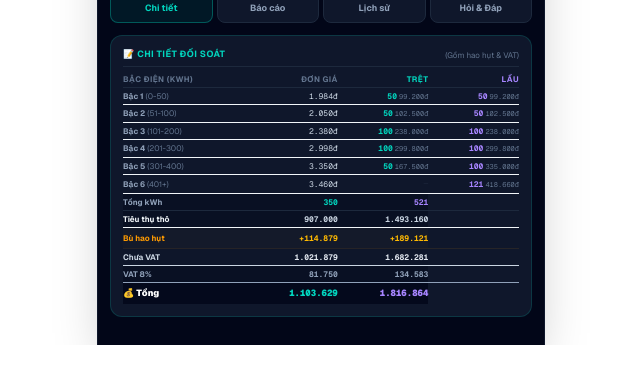
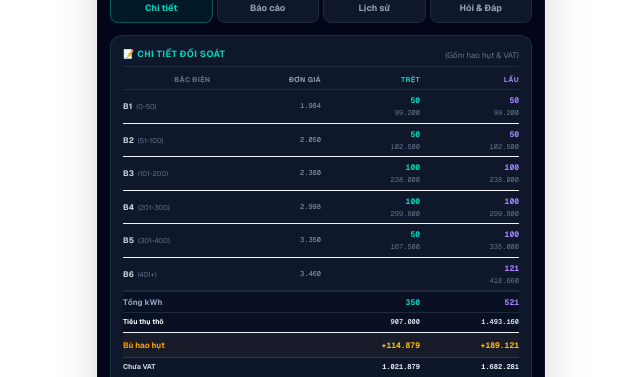
Before and after one commit to Thaichausg/Tinh_tien_dien, a Next.js app: page / in a window 1280 px wide. Shown: the part 575-952 px from the top of the page, without its empty margins (319-959 px from the left). Before the commit the page ends 920 px from the top, so only its background shows below. Built offline with nearby package versions, Linux system fonts and the light colour scheme; no server answers; the database is empty.

Commit message:
Sửa lỗi căn chỉnh cột trong bảng Chi tiết, cân đối format bảng và rút ngắn tin nhắn Zalo

```diff
--- a/app/page.tsx
+++ b/app/page.tsx
@@ -430,13 +430,13 @@ export default function ElectricitySplitter() {
     const tret = results.households[0];
     const lau = results.households[1];
 
-    const message = `⚡ BÁO CÁO PHÂN BỔ TIỀN ĐIỆN (${formattedMonth}) ⚡
------------------------------------------
+    const message = `⚡ BÁO CÁO TIỀN ĐIỆN (${formattedMonth}) ⚡
+-------------------------
 • Tổng tiền bill: ${formatVND(totalAmount)}
 • Điện tiêu thụ: ${totalKwh} kWh
 • Hao hụt: ${formatKwhValue(results.lossKwh)} kWh
 
-=========================================
+=========================
 1. HỘ TRỆT:
    - Số điện: ${tret.kwhUsed} kWh
    👉 TỔNG CỘNG: ${formatVND(tret.allocatedTotal)}
@@ -447,7 +447,7 @@ export default function ElectricitySplitter() {
    👉 TỔNG CỘNG: ${formatVND(lau.allocatedTotal)}
    - Đơn giá TB: ${lau.averagePricePerKwh.toLocaleString("vi-VN")} đ/kWh
 
------------------------------------------
+-------------------------
 ✓ Đối soát chênh lệch: 0 đ (Khớp 100%)`;
 
     navigator.clipboard.writeText(message).then(
@@ -836,13 +836,13 @@ export default function ElectricitySplitter() {
               <span className="text-[8px] text-slate-500">(Gồm hao hụt & VAT)</span>
             </div>
 
-            <table className="w-full text-[9px] text-left border-collapse">
+            <table className="w-full text-[8px] border-collapse">
               <thead>
-                <tr className="border-b border-slate-800 text-slate-500 font-bold uppercase text-[8px] tracking-wider">
-                  <th className="py-0.5">Bậc điện (kWh)</th>
-                  <th className="py-0.5 text-right">Đơn giá</th>
-                  <th className="py-0.5 text-right text-teal-400">Trệt</th>
-                  <th className="py-0.5 text-right text-violet-400">Lầu</th>
+                <tr className="border-b border-slate-800 text-slate-500 font-bold uppercase text-[7px] tracking-wider">
+                  <th className="py-1 w-[35%]">Bậc điện</th>
+                  <th className="py-1 text-right w-[15%] text-slate-400">Đơn giá</th>
+                  <th className="py-1 text-right w-[25%] text-teal-400">Trệt</th>
+                  <th className="py-1 text-right w-[25%] text-violet-400">Lầu</th>
                 </tr>
               </thead>
               <tbody className="divide-y divide-slate-850 font-mono">
@@ -864,83 +864,89 @@ export default function ElectricitySplitter() {
                         if (totalTierKwh === 0) return null;
 
                         return (
-                          <tr key={tier.level} className="hover:bg-slate-850/30">
-                            <td className="py-0.5 text-slate-350 font-sans">
-                              <div className="text-[8px] text-slate-400">
-                                <span className="font-bold">Bậc {tier.level}</span>{" "}
-                                <span className="text-slate-500">({(() => {
+                          <tr key={tier.level} className="hover:bg-slate-850/30 transition-colors">
+                            <td className="py-1 font-sans">
+                              <div className="text-[8px]">
+                                <span className="font-bold text-slate-300">B{tier.level}</span>
+                                <span className="text-slate-500 text-[7px] ml-1">({(() => {
                                   const ranges = ["0-50", "51-100", "101-200", "201-300", "301-400", "401+"];
                                   return ranges[tier.level - 1];
                                 })()})</span>
                               </div>
                             </td>
-                            <td className="py-0.5 text-right text-slate-300 font-mono">
-                              <div className="text-[8px]">{tier.price.toLocaleString("vi-VN")}đ</div>
+                            <td className="py-1 text-right font-mono">
+                              <div className="text-[7px] text-slate-400">{tier.price.toLocaleString("vi-VN")}</div>
                             </td>
-                            <td className="py-0.5 text-right text-teal-400">
+                            <td className="py-1 text-right text-teal-400">
                               {tretDist.kwhAllocated > 0 ? (
-                                <div className="text-[8px]">
-                                  <span className="font-bold">{formatKwhValue(tretDist.kwhAllocated)}</span>
-                                  <span className="text-[7px] text-slate-500 ml-0.5">{tretDist.cost.toLocaleString("vi-VN")}đ</span>
+                                <div>
+                                  <div className="font-bold text-[8px]">{formatKwhValue(tretDist.kwhAllocated)}</div>
+                                  <div className="text-[7px] text-slate-500 mt-0.5">{tretDist.cost.toLocaleString("vi-VN")}</div>
                                 </div>
-                              ) : <span className="text-slate-700/40 text-[8px]">—</span>}
+                              ) : <span className="text-slate-700/40 text-[7px]">—</span>}
                             </td>
-                            <td className="py-0.5 text-right text-violet-400">
+                            <td className="py-1 text-right text-violet-400">
                               {lauDist.kwhAllocated > 0 ? (
-                                <div className="text-[8px]">
-                                  <span className="font-bold">{formatKwhValue(lauDist.kwhAllocated)}</span>
-                                  <span className="text-[7px] text-slate-500 ml-0.5">{lauDist.cost.toLocaleString("vi-VN")}đ</span>
+                                <div>
+                                  <div className="font-bold text-[8px]">{formatKwhValue(lauDist.kwhAllocated)}</div>
+                                  <div className="text-[7px] text-slate-500 mt-0.5">{lauDist.cost.toLocaleString("vi-VN")}</div>
                                 </div>
-                              ) : <span className="text-slate-700/40 text-[8px]">—</span>}
+                              ) : <span className="text-slate-700/40 text-[7px]">—</span>}
                             </td>
                           </tr>
                         );
                       })}
 
                       {/* Summary rows */}
-                      <tr className="bg-slate-950/40 text-[8px] font-bold text-slate-400 border-t border-slate-800">
-                        <td className="py-0.5 font-sans">Tổng kWh</td>
-                        <td className="py-0.5 text-right text-teal-400">{formatKwhValue(kwhTret)}</td>
-                        <td className="py-0.5 text-right text-violet-400">{formatKwhValue(kwhLau)}</td>
+                      <tr className="bg-slate-950/40 text-[8px] font-bold text-slate-400 border-t-2 border-slate-800">
+                        <td className="py-1 font-sans">Tổng kWh</td>
+                        <td className="py-1"></td>
+                        <td className="py-1 text-right text-teal-400">{formatKwhValue(kwhTret)}</td>
+                        <td className="py-1 text-right text-violet-400">{formatKwhValue(kwhLau)}</td>
                       </tr>
 
-                      <tr className="bg-slate-950/40 text-[8px] font-bold text-slate-450">
-                        <td className="py-0.5 font-sans">Tiêu thụ thô</td>
-                        <td className="py-0.5 text-right text-slate-300">{formatVND(tretRaw.totalRawCost)}</td>
-                        <td className="py-0.5 text-right text-slate-300">{formatVND(lauRaw.totalRawCost)}</td>
+                      <tr className="bg-slate-950/40 text-[7px] font-bold text-slate-450">
+                        <td className="py-1 font-sans">Tiêu thụ thô</td>
+                        <td className="py-1"></td>
+                        <td className="py-1 text-right text-slate-300">{formatVND(tretRaw.totalRawCost)}</td>
+                        <td className="py-1 text-right text-slate-300">{formatVND(lauRaw.totalRawCost)}</td>
                       </tr>
 
-                      <tr className="bg-amber-500/[0.02] text-[8px] font-bold text-amber-500 border-y border-amber-500/10">
-                        <td className="py-1 font-sans">
-                          <span>Bù hao hụt</span>
-                          {results.lossKwh > 0 && <span className="block text-[7px] text-amber-500/50 font-normal">{formatKwhValue(results.lossKwh)} kWh</span>}
+                      <tr className="bg-amber-500/[0.03] text-[7px] font-bold text-amber-500 border-y border-amber-500/20">
+                        <td className="py-1.5 font-sans">
+                          <span className="text-[8px]">Bù hao hụt</span>
+                          {results.lossKwh > 0 && <span className="block text-[6px] text-amber-500/60 font-normal mt-0.5">{formatKwhValue(results.lossKwh)} kWh</span>}
                         </td>
-                        <td className="py-1 text-right">
-                          <span className="text-amber-400">+{formatVND(results.households[0].lossCostShareBeforeVat)}</span>
-                          {results.lossKwh > 0 && <span className="block text-[7px] text-amber-555 font-normal">+{formatKwhValue(results.households[0].lossKwhShare)}</span>}
+                        <td className="py-1.5"></td>
+                        <td className="py-1.5 text-right">
+                          <span className="text-amber-400 text-[8px]">+{formatVND(results.households[0].lossCostShareBeforeVat)}</span>
+                          {results.lossKwh > 0 && <span className="block text-[6px] text-amber-500/60 font-normal mt-0.5">+{formatKwhValue(results.households[0].lossKwhShare)}</span>}
                         </td>
-                        <td className="py-1 text-right">
-                          <span className="text-amber-400">+{formatVND(results.households[1].lossCostShareBeforeVat)}</span>
-                          {results.lossKwh > 0 && <span className="block text-[7px] text-amber-555 font-normal">+{formatKwhValue(results.households[1].lossKwhShare)}</span>}
+                        <td className="py-1.5 text-right">
+                          <span className="text-amber-400 text-[8px]">+{formatVND(results.households[1].lossCostShareBeforeVat)}</span>
+                          {results.lossKwh > 0 && <span className="block text-[6px] text-amber-500/60 font-normal mt-0.5">+{formatKwhValue(results.households[1].lossKwhShare)}</span>}
                         </td>
                       </tr>
 
-                      <tr className="bg-slate-900/50 text-[8px] font-bold text-slate-300">
-                        <td className="py-0.5 font-sans">Chưa VAT</td>
-                        <td className="py-0.5 text-right text-slate-200">{formatVND(results.households[0].allocatedBeforeVat)}</td>
-                        <td className="py-0.5 text-right text-slate-200">{formatVND(results.households[1].allocatedBeforeVat)}</td>
+                      <tr className="bg-slate-900/50 text-[7px] font-bold text-slate-300">
+                        <td className="py-1 font-sans">Chưa VAT</td>
+                        <td className="py-1"></td>
+                        <td className="py-1 text-right text-slate-200">{formatVND(results.households[0].allocatedBeforeVat)}</td>
+                        <td className="py-1 text-right text-slate-200">{formatVND(results.households[1].allocatedBeforeVat)}</td>
                       </tr>
 
-                      <tr className="bg-slate-950/40 text-[8px] font-bold text-slate-400">
-                        <td className="py-0.5 font-sans">VAT 8%</td>
-                        <td className="py-0.5 text-right text-slate-350">{formatVND(results.households[0].allocatedVat)}</td>
-                        <td className="py-0.5 text-right text-slate-350">{formatVND(results.households[1].allocatedVat)}</td>
+                      <tr className="bg-slate-950/40 text-[7px] font-bold text-slate-400">
+                        <td className="py-1 font-sans">VAT 8%</td>
+                        <td className="py-1"></td>
+                        <td className="py-1 text-right text-slate-350">{formatVND(results.households[0].allocatedVat)}</td>
+                        <td className="py-1 text-right text-slate-350">{formatVND(results.households[1].allocatedVat)}</td>
                       </tr>
 
-                      <tr className="bg-slate-950/80 font-black border-t border-teal-500/30 text-[9px] text-white">
-                        <td className="py-1 font-sans">💰 Tổng</td>
-                        <td className="py-1 text-right text-teal-400">{formatVND(results.households[0].allocatedTotal)}</td>
-                        <td className="py-1 text-right text-violet-400">{formatVND(results.households[1].allocatedTotal)}</td>
+                      <tr className="bg-slate-950/80 font-black border-t-2 border-teal-500/30 text-[8px] text-white">
+                        <td className="py-1.5 font-sans">💰 Tổng</td>
+                        <td className="py-1.5"></td>
+                        <td className="py-1.5 text-right text-teal-400">{formatVND(results.households[0].allocatedTotal)}</td>
+                        <td className="py-1.5 text-right text-violet-400">{formatVND(results.households[1].allocatedTotal)}</td>
                       </tr>
                     </>
                   );
```
